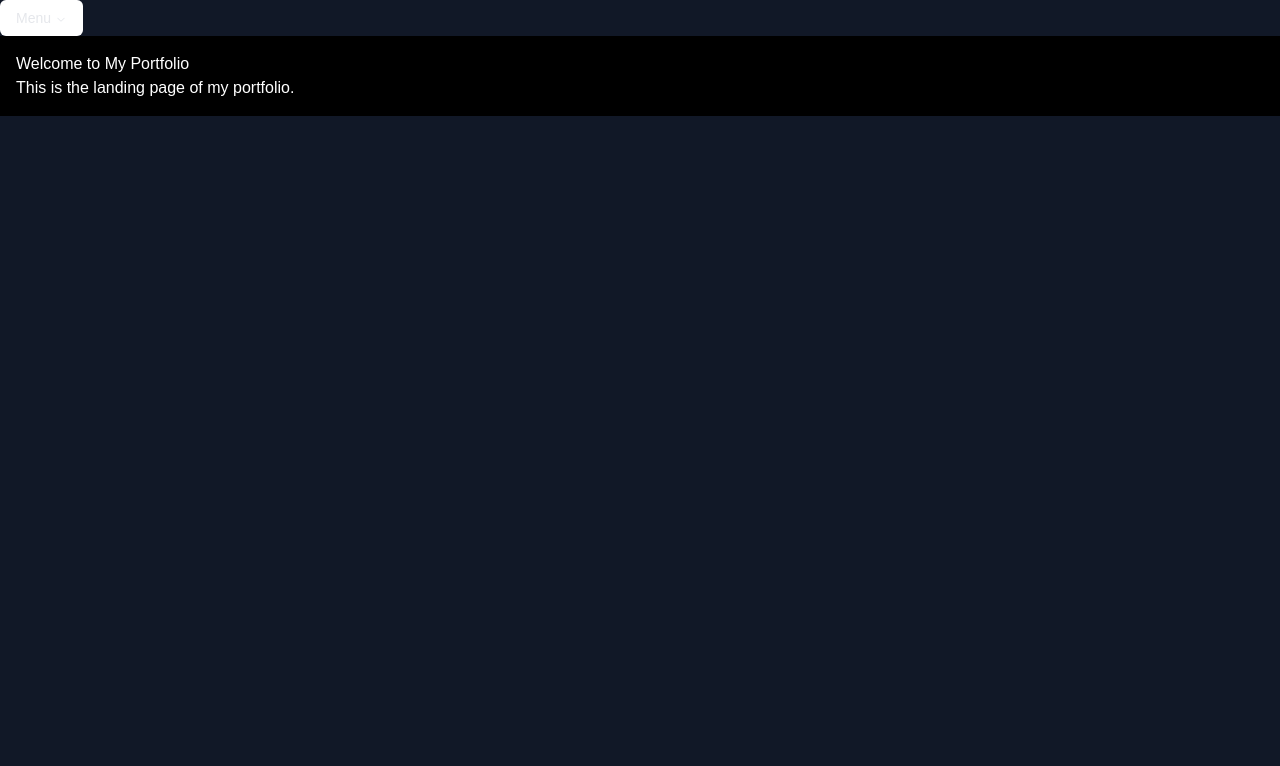
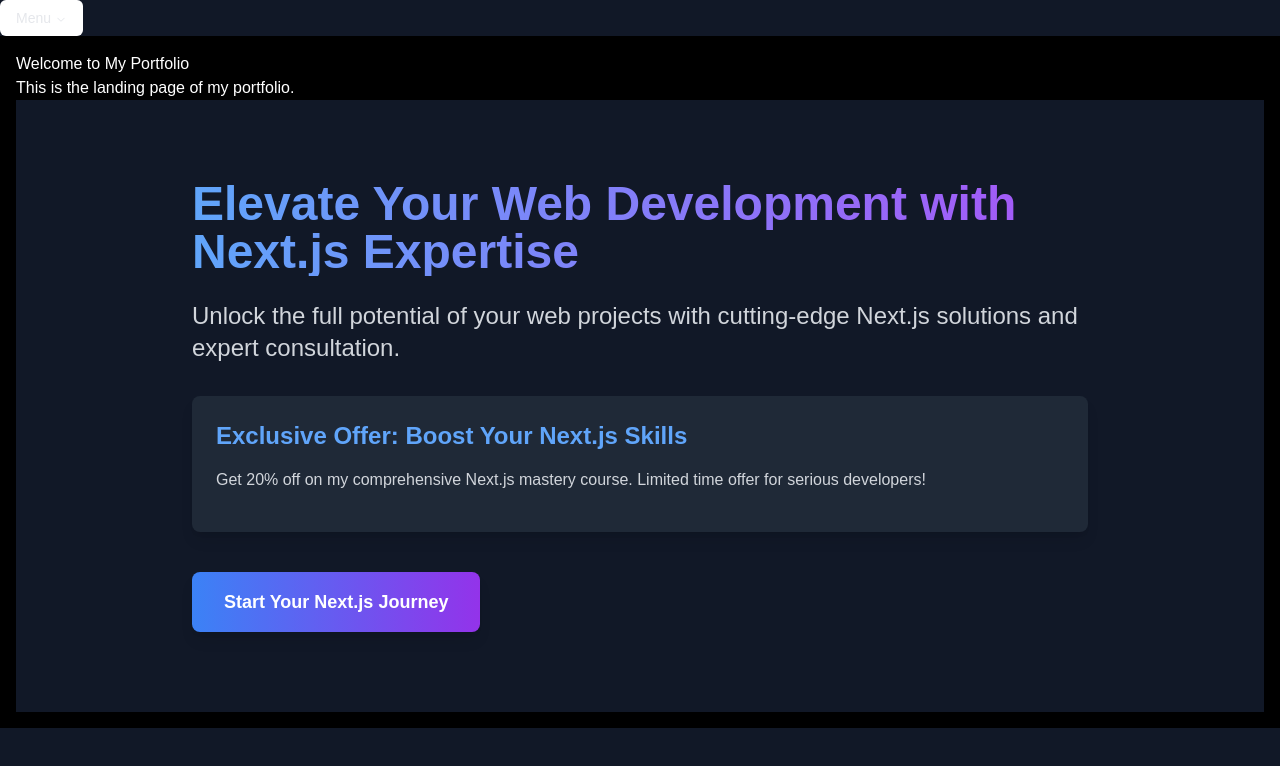
Before and after one commit to Uvaancovie/way2fly-website, a Next.js app: page / in a window 1280 px wide. Shown: the top 766 px of the page. Built offline with nearby package versions, Linux system fonts and the light colour scheme.

Commit message:
this is the hero section inserted

```diff
--- /dev/null
+++ b/app/components/HeroSection.tsx
@@ -0,0 +1,42 @@
+import React from 'react';
+
+const HeroSection = () => {
+  return (
+    <section className="bg-gray-900 text-gray-100 py-20 px-4 sm:px-6 lg:px-8">
+      <div className="max-w-4xl mx-auto">
+        <h1 className="text-4xl sm:text-5xl font-extrabold mb-6 bg-clip-text text-transparent bg-gradient-to-r from-blue-400 to-purple-500">
+          Elevate Your Web Development with Next.js Expertise
+        </h1>
+
+        <p className="text-xl sm:text-2xl mb-8 text-gray-300">
+          Unlock the full potential of your web projects with cutting-edge Next.js solutions and expert consultation.
+        </p>
+
+        <div className="bg-gray-800 p-6 rounded-lg shadow-lg mb-10">
+          <h2 className="text-2xl font-bold mb-4 text-blue-400">
+            Exclusive Offer: Boost Your Next.js Skills
+          </h2>
+          <p className="text-gray-300 mb-4">
+            Get 20% off on my comprehensive Next.js mastery course. Limited time offer for serious developers!
+          </p>
+        </div>
+
+        <a
+          href="#contact"
+          className="
+            inline-block px-8 py-4 text-lg font-semibold rounded-lg
+            bg-gradient-to-r from-blue-500 to-purple-600
+            text-white
+            transition duration-300 ease-in-out
+            transform hover:-translate-y-1 hover:scale-105
+            shadow-lg hover:shadow-xl
+          "
+        >
+          Start Your Next.js Journey
+        </a>
+      </div>
+    </section>
+  );
+};
+
+export default HeroSection;
--- a/app/page.tsx
+++ b/app/page.tsx
@@ -2,6 +2,7 @@
 
 import React from 'react';
 import { NavigationMenu, NavigationMenuList, NavigationMenuItem, NavigationMenuTrigger, NavigationMenuContent, NavigationMenuLink } from '@/components/ui/navigation-menu';
+import HeroSection from './components/HeroSection';
 // Ensure this path is correct
 
 export default function Page() {
@@ -23,6 +24,7 @@
       <div className="p-4 bg-black text-white">
         <h1>Welcome to My Portfolio</h1>
         <p>This is the landing page of my portfolio.</p>
+        <HeroSection/>
       </div>
     </div>
   );
```
